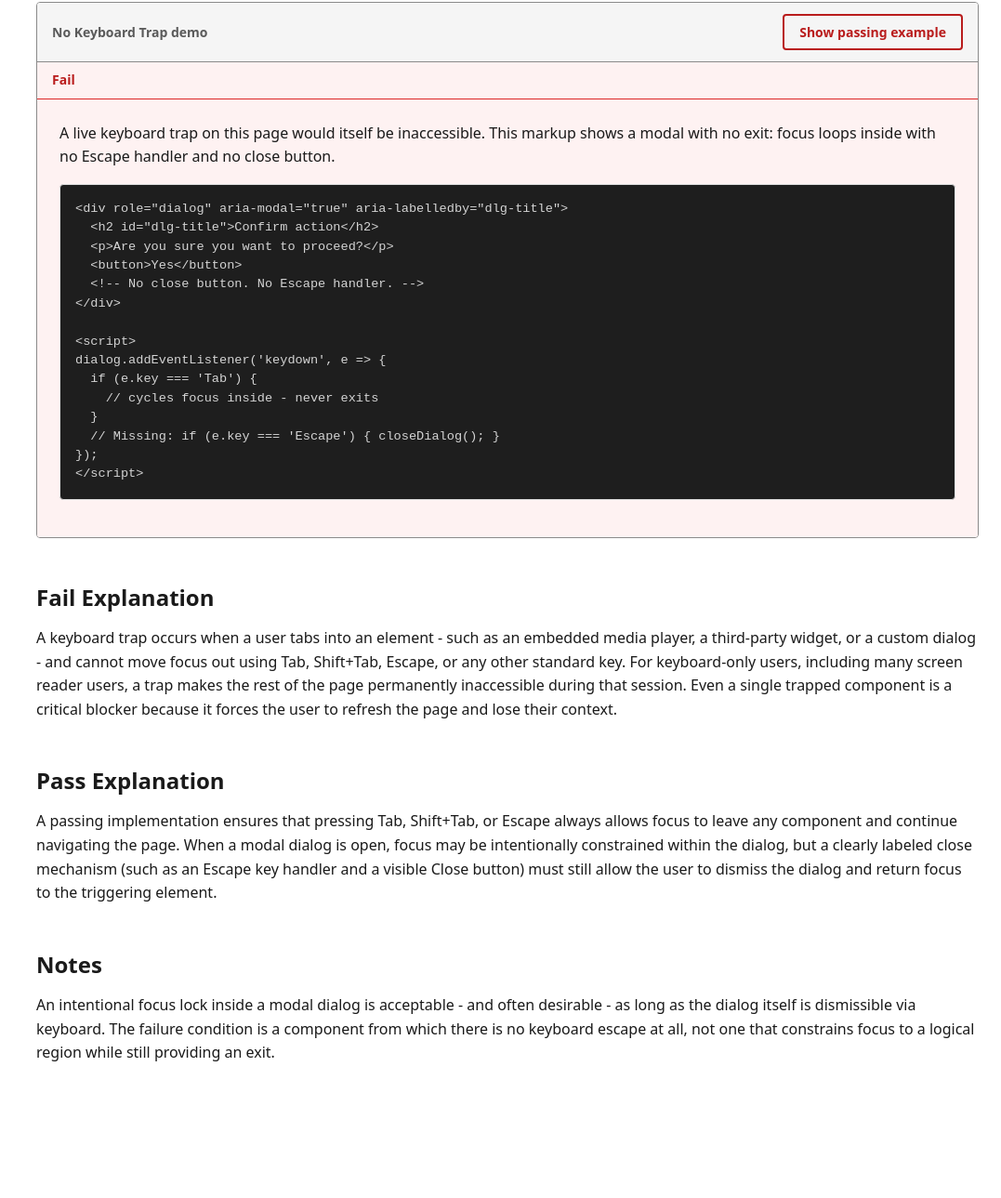
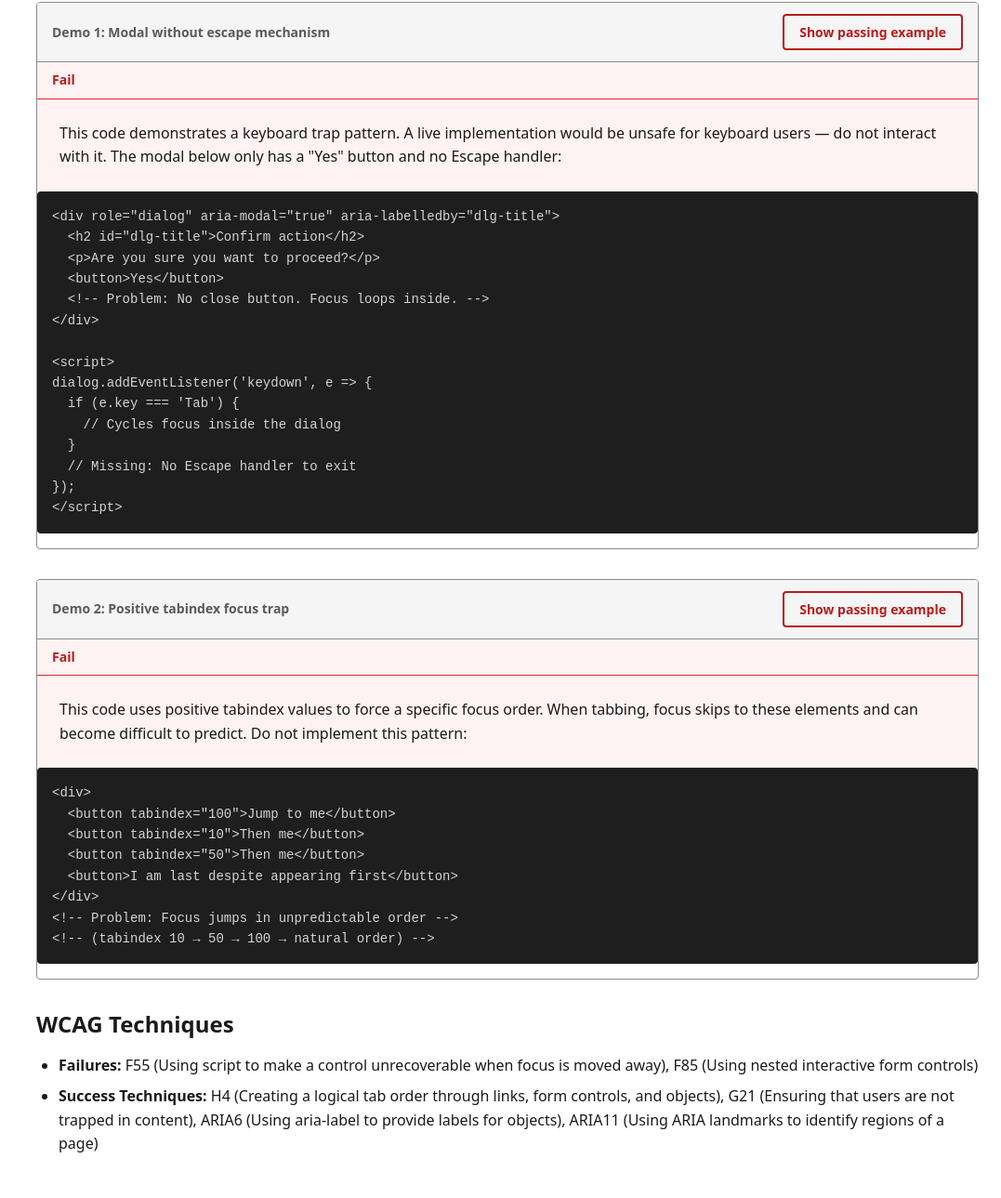
Before and after one commit to TonciZ/a11y-wcag-demo, a plain HTML site: page checkpoints/2-1-2-no-keyboard-trap.html in a window 1280 px wide. Shown: the part 879-2168 px from the top of the page at 93% size, without its empty margins (203-1280 px from the left). Drawn offline with Linux system fonts and the light colour scheme.

Commit message:
feat(04-11): implement 2 code-display keyboard trap demos for 2.1.2 checkpoint
- Demo 1: Modal without escape mechanism vs with close button and Escape handler
- Demo 2: Positive tabindex focus trap vs natural tab order
- Code blocks synced with toggle state via data-demo-code attributes
- Code-display-only approach for structural failures (safe for keyboard users)
- WCAG technique codes displayed (F55, F85, H4, G21, ARIA6, ARIA11)
- Passes CHECKLIST.md: no live broken interaction, code blocks sync, announcements functional

```diff
--- a/checkpoints/2-1-2-no-keyboard-trap.html
+++ b/checkpoints/2-1-2-no-keyboard-trap.html
@@ -60,15 +60,17 @@
 
     <section class="content-section" aria-labelledby="demo-heading">
       <h2 id="demo-heading">Demo</h2>
+
+      <!-- Demo 1: Modal without escape mechanism -->
       <div class="demo-container"
            data-mode="fail"
            role="region"
-           aria-labelledby="demo-label-212"
-           data-announce-fail="Showing fail example. Modal markup has no keyboard exit."
-           data-announce-pass="Showing pass example. Modal markup provides Escape key handler and close button.">
+           aria-labelledby="demo-label-212-1"
+           data-announce-fail="Showing fail example. Modal dialog has no keyboard exit mechanism."
+           data-announce-pass="Showing pass example. Modal dialog provides Escape key handler and close button for keyboard exit.">
 
         <div class="demo-container__toolbar">
-          <span class="demo-container__label" id="demo-label-212">No Keyboard Trap demo</span>
+          <span class="demo-container__label" id="demo-label-212-1">Demo 1: Modal without escape mechanism</span>
           <button class="demo-toggle" type="button" aria-pressed="false">
             <span class="demo-toggle__label--fail">Show passing example</span>
             <span class="demo-toggle__label--pass" hidden>Show failing example</span>
@@ -84,45 +86,117 @@
 
         <div class="demo-stage">
           <div data-demo-state="fail">
-            <p>A live keyboard trap on this page would itself be inaccessible. This markup shows a modal with no exit: focus loops inside with no Escape handler and no close button.</p>
-            <pre style="background:#f4f4f4;border:1px solid #ddd;border-radius:4px;padding:1rem;overflow-x:auto;font-size:0.85rem;line-height:1.5;margin-top:0.75rem;"><code>&lt;div role="dialog" aria-modal="true" aria-labelledby="dlg-title"&gt;
+            <p>This code demonstrates a keyboard trap pattern. A live implementation would be unsafe for keyboard users — do not interact with it. The modal below only has a "Yes" button and no Escape handler:</p>
+          </div>
+          <div data-demo-state="pass" hidden>
+            <p>This code demonstrates the safe pattern. The modal has both a "Yes" button and an explicit "Cancel" button, plus an Escape key handler:</p>
+          </div>
+        </div>
+
+        <!-- Code blocks synced to demo state -->
+        <div data-demo-code="fail">
+          <pre><code>&lt;div role="dialog" aria-modal="true" aria-labelledby="dlg-title"&gt;
   &lt;h2 id="dlg-title"&gt;Confirm action&lt;/h2&gt;
   &lt;p&gt;Are you sure you want to proceed?&lt;/p&gt;
   &lt;button&gt;Yes&lt;/button&gt;
-  &lt;!-- No close button. No Escape handler. --&gt;
+  &lt;!-- Problem: No close button. Focus loops inside. --&gt;
 &lt;/div&gt;
 
 &lt;script&gt;
 dialog.addEventListener('keydown', e =&gt; {
   if (e.key === 'Tab') {
-    // cycles focus inside - never exits
+    // Cycles focus inside the dialog
   }
-  // Missing: if (e.key === 'Escape') { closeDialog(); }
+  // Missing: No Escape handler to exit
 });
 &lt;/script&gt;</code></pre>
-          </div>
-          <div data-demo-state="pass" hidden>
-            <p>The same modal constrains focus within the dialog but always provides a keyboard exit: an Escape key handler and a visible close button both dismiss the dialog.</p>
-            <pre style="background:#f4f4f4;border:1px solid #ddd;border-radius:4px;padding:1rem;overflow-x:auto;font-size:0.85rem;line-height:1.5;margin-top:0.75rem;"><code>&lt;div role="dialog" aria-modal="true" aria-labelledby="dlg-title"&gt;
+        </div>
+
+        <div data-demo-code="pass" hidden>
+          <pre><code>&lt;div role="dialog" aria-modal="true" aria-labelledby="dlg-title"&gt;
   &lt;h2 id="dlg-title"&gt;Confirm action&lt;/h2&gt;
   &lt;p&gt;Are you sure you want to proceed?&lt;/p&gt;
   &lt;button&gt;Yes&lt;/button&gt;
-  &lt;button&gt;Cancel&lt;/button&gt;  &lt;!-- explicit close --&gt;
+  &lt;button&gt;Cancel&lt;/button&gt;  &lt;!-- Visible close option --&gt;
 &lt;/div&gt;
 
 &lt;script&gt;
 dialog.addEventListener('keydown', e =&gt; {
   if (e.key === 'Tab') {
-    // cycles focus inside only
+    // Cycles focus inside dialog only
   }
   if (e.key === 'Escape') {
-    closeDialog(); // ✓ keyboard exit provided
+    closeDialog(); // Keyboard exit provided
   }
 });
 &lt;/script&gt;</code></pre>
+        </div>
+      </div>
+
+      <!-- Demo 2: Positive tabindex creating focus order trap -->
+      <div class="demo-container"
+           data-mode="fail"
+           role="region"
+           aria-labelledby="demo-label-212-2"
+           data-announce-fail="Showing fail example. Positive tabindex values create an artificial focus order."
+           data-announce-pass="Showing pass example. Natural tab order without positive tabindex values.">
+
+        <div class="demo-container__toolbar">
+          <span class="demo-container__label" id="demo-label-212-2">Demo 2: Positive tabindex focus trap</span>
+          <button class="demo-toggle" type="button" aria-pressed="false">
+            <span class="demo-toggle__label--fail">Show passing example</span>
+            <span class="demo-toggle__label--pass" hidden>Show failing example</span>
+          </button>
+        </div>
+
+        <div class="demo-status" aria-hidden="true">
+          <span class="demo-status__text--fail">Fail</span>
+          <span class="demo-status__text--pass">Pass</span>
+        </div>
+
+        <div class="visually-hidden" aria-live="polite" aria-atomic="true" data-demo-announcement></div>
+
+        <div class="demo-stage">
+          <div data-demo-state="fail">
+            <p>This code uses positive tabindex values to force a specific focus order. When tabbing, focus skips to these elements and can become difficult to predict. Do not implement this pattern:</p>
+          </div>
+          <div data-demo-state="pass" hidden>
+            <p>This code uses the natural tab order (elements in DOM order). Focus moves predictably through the page in the order elements appear in HTML:</p>
           </div>
         </div>
+
+        <!-- Code blocks synced to demo state -->
+        <div data-demo-code="fail">
+          <pre><code>&lt;div&gt;
+  &lt;button tabindex="100"&gt;Jump to me&lt;/button&gt;
+  &lt;button tabindex="10"&gt;Then me&lt;/button&gt;
+  &lt;button tabindex="50"&gt;Then me&lt;/button&gt;
+  &lt;button&gt;I am last despite appearing first&lt;/button&gt;
+&lt;/div&gt;
+&lt;!-- Problem: Focus jumps in unpredictable order --&gt;
+&lt;!-- (tabindex 10 → 50 → 100 → natural order) --&gt;</code></pre>
+        </div>
+
+        <div data-demo-code="pass" hidden>
+          <pre><code>&lt;div&gt;
+  &lt;button&gt;I am first&lt;/button&gt;
+  &lt;button&gt;Then me&lt;/button&gt;
+  &lt;button&gt;Then me&lt;/button&gt;
+  &lt;button&gt;Then me&lt;/button&gt;
+&lt;/div&gt;
+&lt;!-- Solution: Natural tab order follows DOM order --&gt;
+&lt;!-- No positive tabindex needed for simple layouts --&gt;</code></pre>
+        </div>
       </div>
+
+      <!-- WCAG Techniques -->
+      <section class="content-section" aria-labelledby="techniques-heading">
+        <h2 id="techniques-heading">WCAG Techniques</h2>
+        <ul>
+          <li><strong>Failures:</strong> F55 (Using script to make a control unrecoverable when focus is moved away), F85 (Using nested interactive form controls)</li>
+          <li><strong>Success Techniques:</strong> H4 (Creating a logical tab order through links, form controls, and objects), G21 (Ensuring that users are not trapped in content), ARIA6 (Using aria-label to provide labels for objects), ARIA11 (Using ARIA landmarks to identify regions of a page)</li>
+        </ul>
+      </section>
     </section>
 
     <section class="content-section" aria-labelledby="fail-heading">
```
